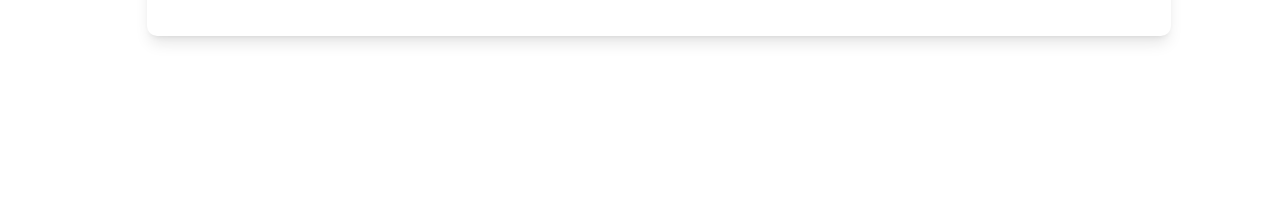
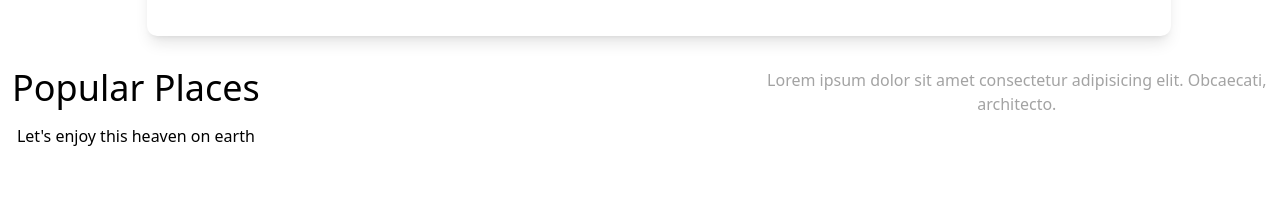
Before and after one commit to zablon-oigo/travel-website, a React (Vite) app: page / in a window 1280 px wide. Shown: the part 700-910 px from the top of the page. Built offline with nearby package versions, Linux system fonts and the light colour scheme.

Commit message:
Adding card component on root component

```diff
--- a/src/App.jsx
+++ b/src/App.jsx
@@ -1,6 +1,6 @@
 import Hero from "./components/Hero"
 import Navbar from "./components/Navbar"
-
+import Card  from "./components/Card"
 
 function App() {
 
@@ -9,6 +9,7 @@ function App() {
     <>
 <Navbar/>
 <Hero/>
+<Card/>
     </>
   )
 }
```
